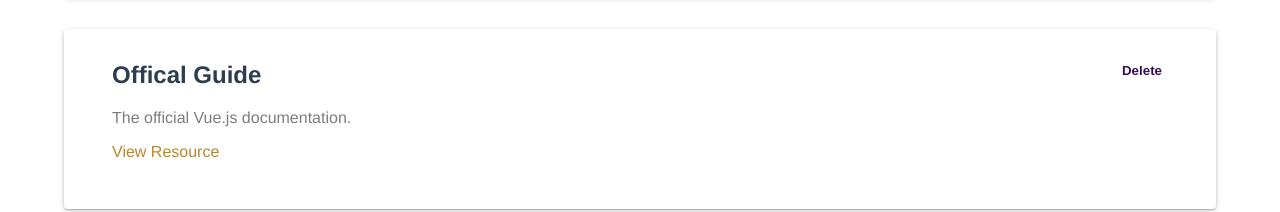
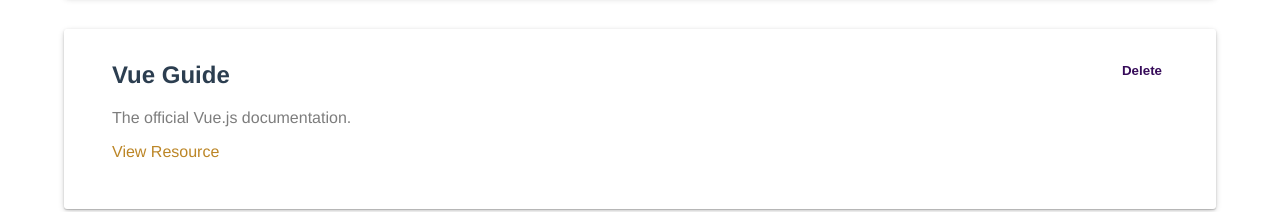
Before and after one commit to Reny8/Resouces-Vue-Project, a Vue app: page / in a window 1280 px wide. Shown: the part 210-422 px from the top of the page. Built offline with nearby package versions, Linux system fonts and the light colour scheme.

Commit message:
Add padding to the form

```diff
--- a/src/App.vue
+++ b/src/App.vue
@@ -31,7 +31,7 @@ export default {
       resources: [
         {
           id: 1,
-          title: 'offical guide',
+          title: 'vue guide',
           description: 'The official Vue.js documentation.',
           link: 'https://vuejs.org/guide/introduction.html',
         },
--- a/src/components/AddResource.vue
+++ b/src/components/AddResource.vue
@@ -50,6 +50,7 @@ form {
   flex-direction: column;
   align-items: flex-start;
   gap: 0.3rem;
+  padding: 1rem;
 }
 label {
   font-weight: 700;
```
